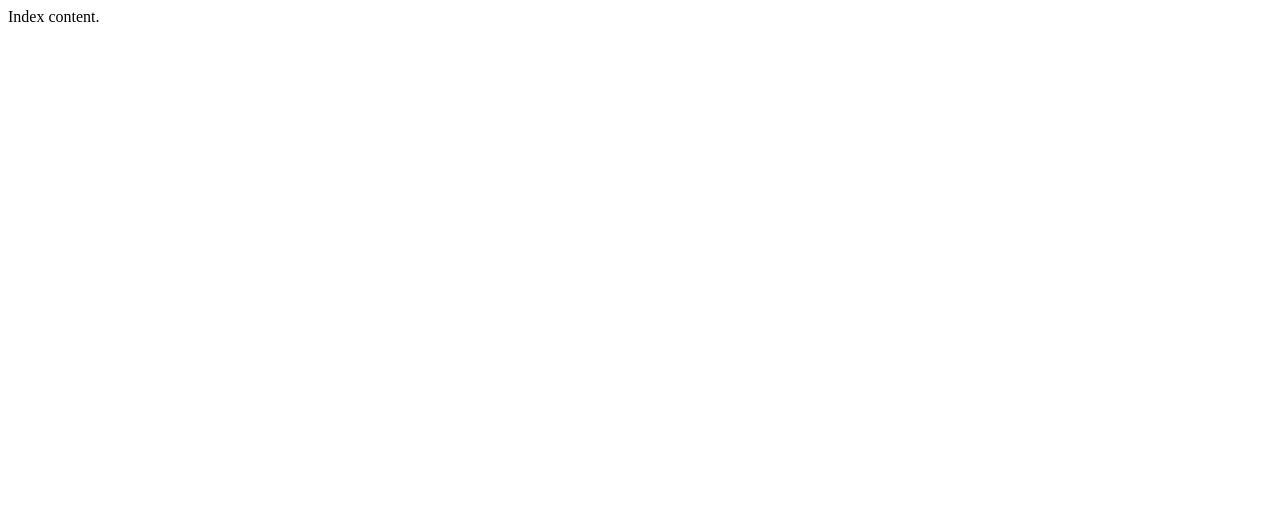
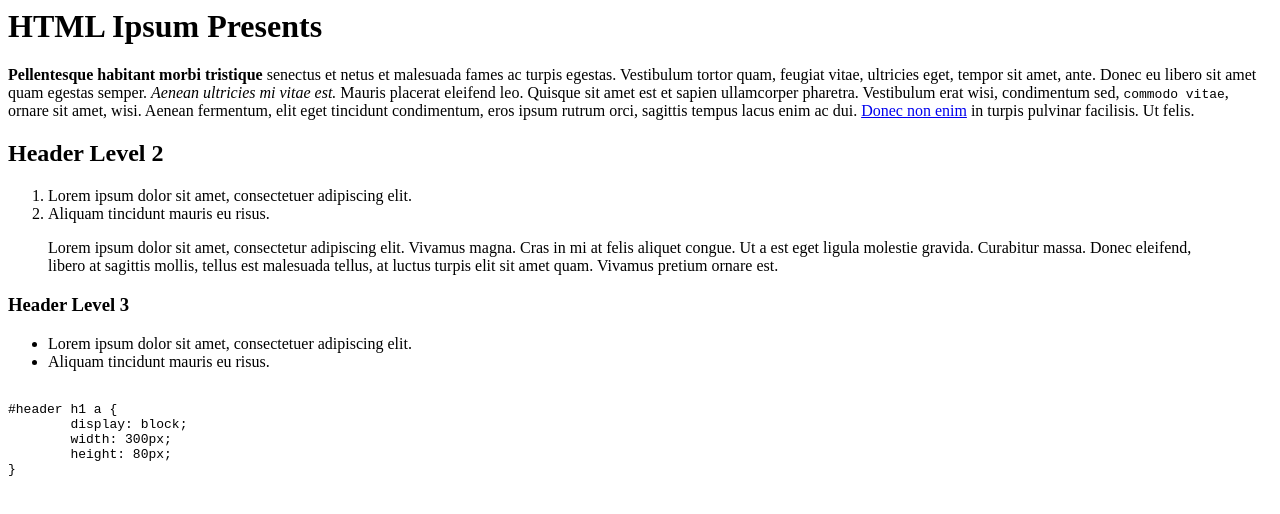
Before and after one commit to Nomoos/hello-world, a plain HTML site: page index.html in a window 1280 px wide. Drawn offline with Linux system fonts and the light colour scheme.

Commit message:
Create content
Create content

```diff
--- a/index.html
+++ b/index.html
@@ -1 +1,34 @@
-Index content.
+<html>
+<head>
+
+</head>
+<body>
+<h1>HTML Ipsum Presents</h1>
+
+<p><strong>Pellentesque habitant morbi tristique</strong> senectus et netus et malesuada fames ac turpis egestas. Vestibulum tortor quam, feugiat vitae, ultricies eget, tempor sit amet, ante. Donec eu libero sit amet quam egestas semper. <em>Aenean ultricies mi vitae est.</em> Mauris placerat eleifend leo. Quisque sit amet est et sapien ullamcorper pharetra. Vestibulum erat wisi, condimentum sed, <code>commodo vitae</code>, ornare sit amet, wisi. Aenean fermentum, elit eget tincidunt condimentum, eros ipsum rutrum orci, sagittis tempus lacus enim ac dui. <a href="#">Donec non enim</a> in turpis pulvinar facilisis. Ut felis.</p>
+
+<h2>Header Level 2</h2>
+
+<ol>
+   <li>Lorem ipsum dolor sit amet, consectetuer adipiscing elit.</li>
+   <li>Aliquam tincidunt mauris eu risus.</li>
+</ol>
+
+<blockquote><p>Lorem ipsum dolor sit amet, consectetur adipiscing elit. Vivamus magna. Cras in mi at felis aliquet congue. Ut a est eget ligula molestie gravida. Curabitur massa. Donec eleifend, libero at sagittis mollis, tellus est malesuada tellus, at luctus turpis elit sit amet quam. Vivamus pretium ornare est.</p></blockquote>
+
+<h3>Header Level 3</h3>
+
+<ul>
+   <li>Lorem ipsum dolor sit amet, consectetuer adipiscing elit.</li>
+   <li>Aliquam tincidunt mauris eu risus.</li>
+</ul>
+
+<pre><code>
+#header h1 a {
+	display: block;
+	width: 300px;
+	height: 80px;
+}
+</code></pre>
+</body>
+</html>
```
